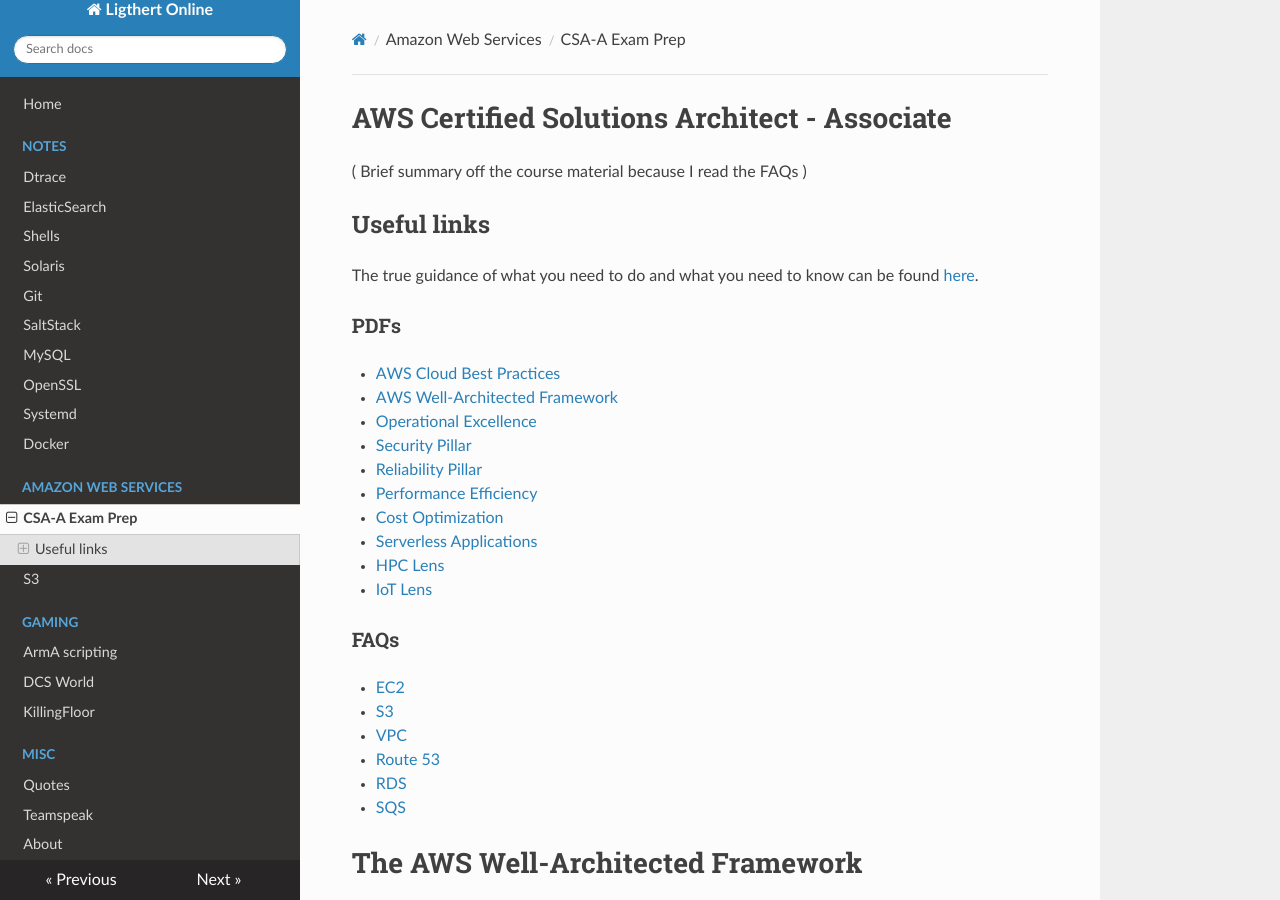
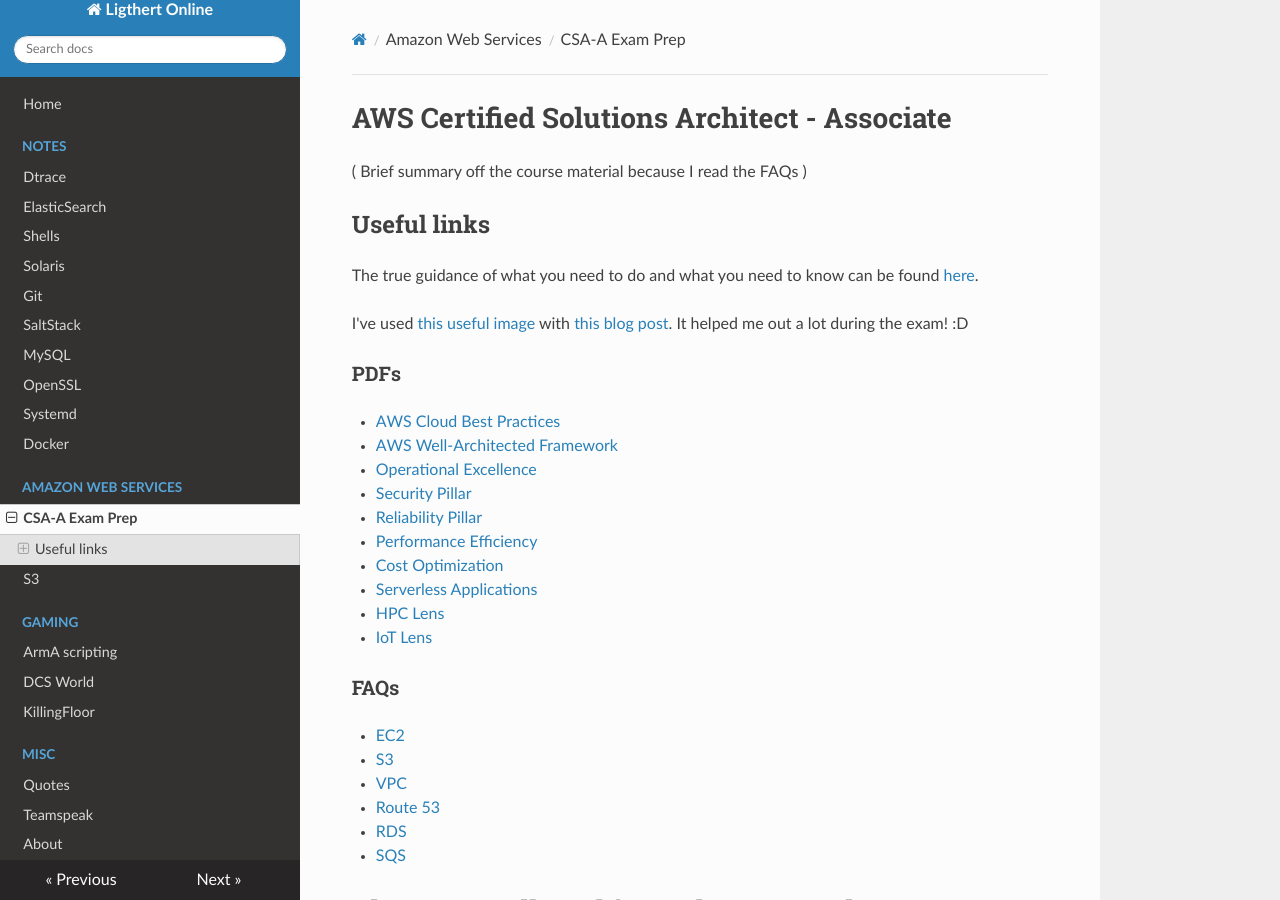
Before and after one commit to Ligthert/static-website, an MkDocs documentation site: the page built from docs/aws/csaa.md, in a window 1280 px wide and 900 px high. Built offline with MkDocs 1.6.1, drawn with Linux system fonts in a browser that asks for light colours; nearby versions of some CDN libraries; old or Windows-style settings are respelled for this version of MkDocs.

Commit message:
Provide the most useful links.

```diff
--- a/docs/aws/csaa.md
+++ b/docs/aws/csaa.md
@@ -4,6 +4,8 @@
 ## Useful links
 
 The true guidance of what you need to do and what you need to know can be found [here](https://aws.amazon.com/certification/certified-solutions-architect-associate/).
+
+I've used [this useful image](https://robertleggett.files.wordpress.com/2018/11/aws-solution-architect-associate.png) with [this blog post](http://jayendrapatil.com/aws-solutions-architect-associate-feb-2018-exam-learning-path/). It helped me out a lot during the exam! :D
 
 ### PDFs
 * [AWS Cloud Best Practices](https://d0.awsstatic.com/whitepapers/AWS_Cloud_Best_Practices.pdf)
```
